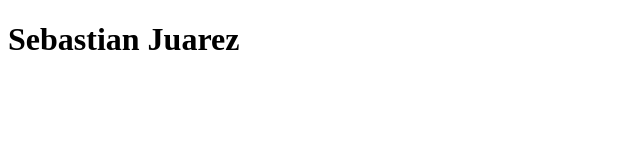
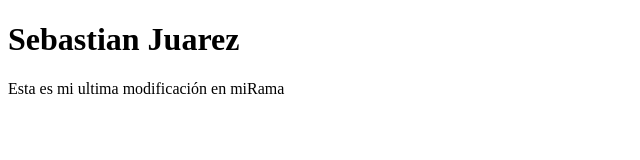
Before and after one commit to Sebas3899/aweb.10.git01, a plain HTML site: page presentacion.html in a window 1280 px wide. Shown: the whole page, without its empty margins (0-640 px from the left). Drawn offline with Linux system fonts and the light colour scheme.

Commit message:
ultima modificacoin en miRama

```diff
--- a/presentacion.html
+++ b/presentacion.html
@@ -8,5 +8,8 @@
 </head>
 <body>
     <h1>Sebastian Juarez</h1>
+
+
+    <p>Esta es mi ultima modificación en miRama</p>
 </body>
 </html>
```
